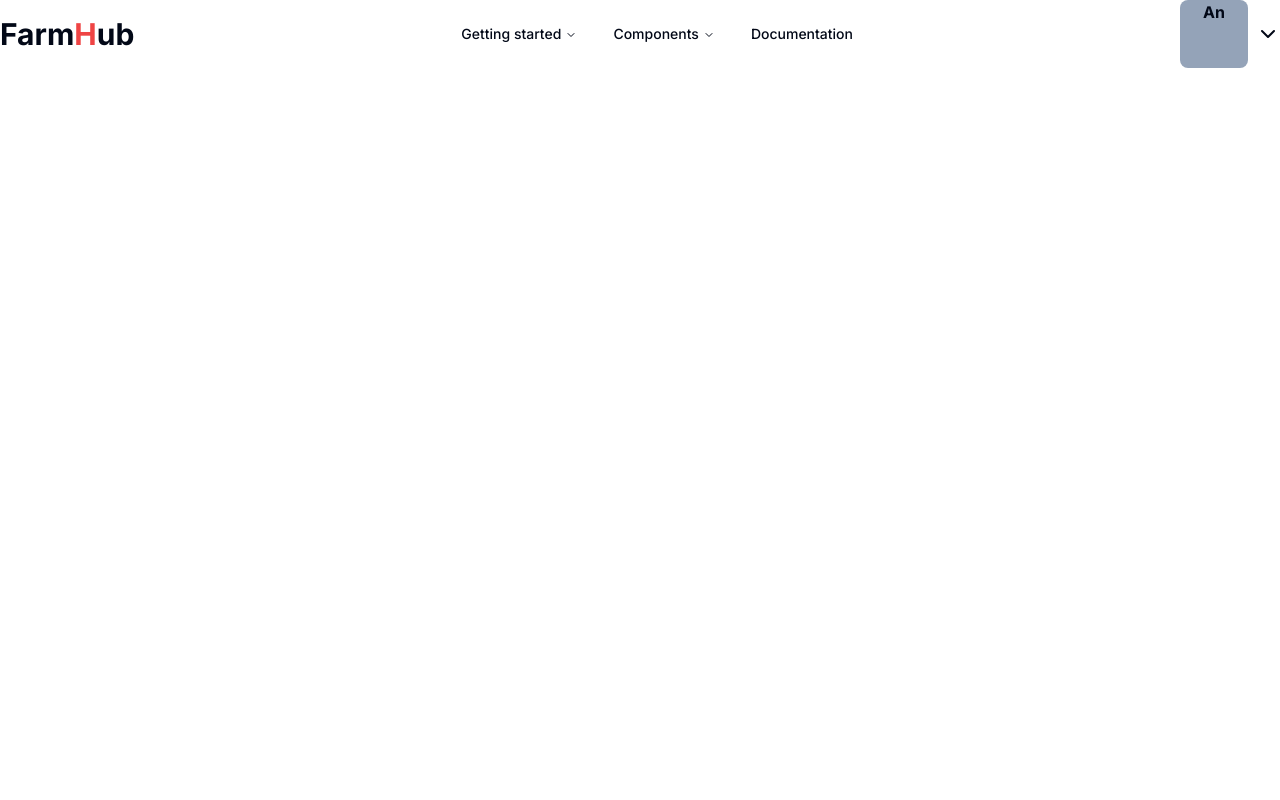
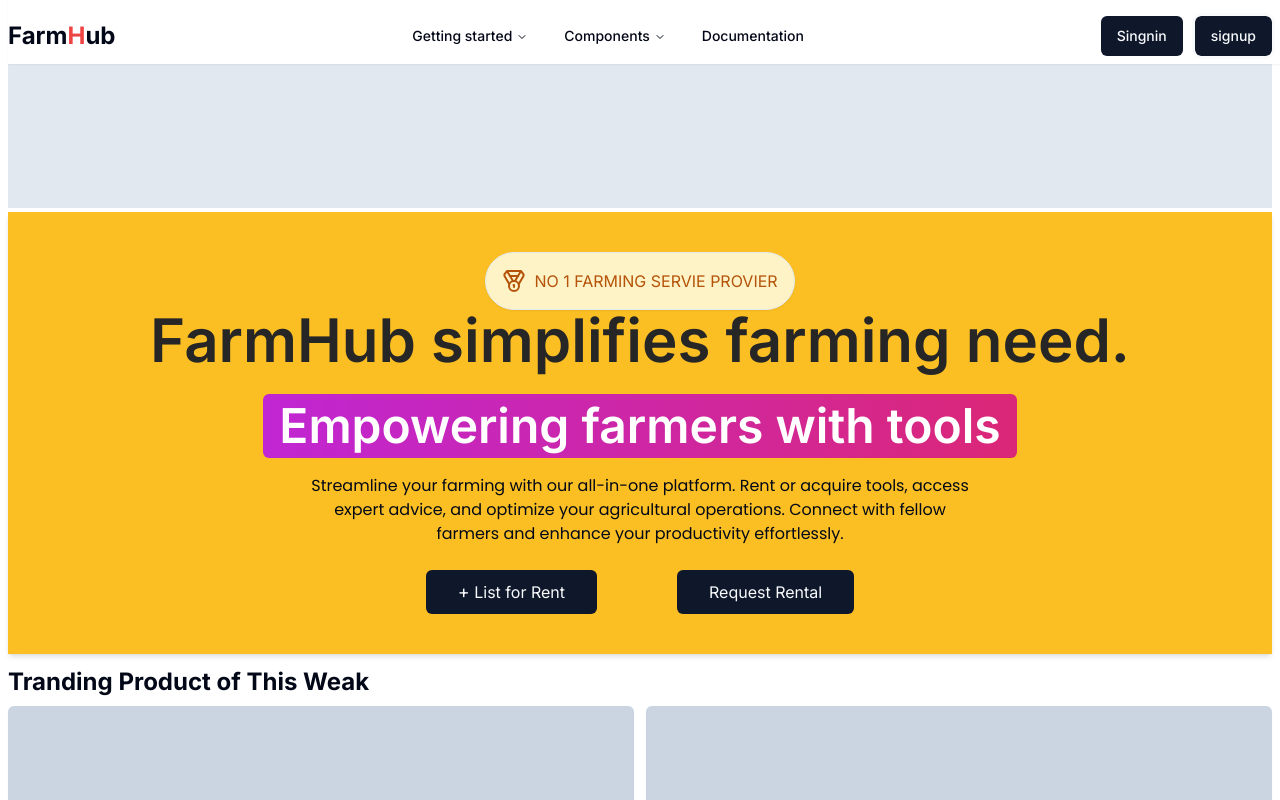
Before and after one commit to abhishek9773/Farmhub, a Next.js app: page / in a window 1280 px wide. Shown: the top 800 px of the page. Built offline with nearby package versions, Linux system fonts and the light colour scheme.

Commit message:
working on Home page ui

```diff
--- /dev/null
+++ b/src/app/_component/Carosal.tsx
@@ -0,0 +1,9 @@
+import React from "react";
+
+const Carosal = () => {
+  return (
+    <div className="hidden sm:block w-[100%] h-[200px] bg-slate-200"></div>
+  );
+};
+
+export default Carosal;
--- /dev/null
+++ b/src/app/_component/Hero.tsx
@@ -0,0 +1,52 @@
+import { Button } from "@/components/ui/button";
+import { cn } from "@/lib/utils";
+import { Medal, Tractor } from "lucide-react";
+import Link from "next/link";
+import React from "react";
+import { Poppins } from "next/font/google";
+const textFont = Poppins({
+  subsets: ["latin"],
+  weight: ["100", "200", "300", "400", "500", "600", "700", "800", "900"],
+});
+
+const Hero = () => {
+  return (
+    <div className="flex items-center justify-center flex-col bg-amber-400 my-1 shadow-md w-screen md:w-[100%] h-screen md:h-[100%] md:py-10 ">
+      <div className="flex items-center justify-center flex-col ">
+        <div className=" flex items-center border shadow-sm  p-4 bg-amber-100 text-amber-700 rounded-full uppercase sm:text-center text-center">
+          <Medal className="h-6 w-6 mr-2" />
+          No 1 farming Servie provier
+        </div>
+        <h1 className="text-3xl md:text-6xl text-center text-neutral-800 mb-6 font-semibold">
+          FarmHub simplifies farming need.
+        </h1>
+        <div className="text-2xl font-semibold md:text-5xl bg-gradient-to-r from-fuchsia-600 to-pink-600 text-white px-4 p-2 rounded-md">
+          Empowering farmers with tools
+        </div>
+        <div
+          className={cn(
+            "text-sm md:text-base text-netrual-400 mt-4 max-w-xs md:max-w-2xl text-center mx-auto",
+            textFont.className
+          )}
+        >
+          Streamline your farming with our all-in-one platform. Rent or acquire
+          tools, access expert advice, and optimize your agricultural
+          operations. Connect with fellow farmers and enhance your productivity
+          effortlessly.
+        </div>
+        <div className="flex gap-4 sm:gap-10 md:gap-20 items-center justify-center">
+          <Button className="mt-6 text-md font-normal " size={"lg"}>
+            <Link href="/sign-up">
+              <span className="text-lg">+</span> List for Rent
+            </Link>
+          </Button>
+          <Button className="mt-6 text-md font-normal" size={"lg"}>
+            Request Rental
+          </Button>
+        </div>
+      </div>
+    </div>
+  );
+};
+
+export default Hero;
--- a/src/app/_component/Navbar.tsx
+++ b/src/app/_component/Navbar.tsx
@@ -1,24 +1,48 @@
 import React from "react";
 import { NavigationMenuDemo } from "./NavigationMenu";
 import { ChevronDown, ChevronUp } from "lucide-react";
+import { Button } from "@/components/ui/button";
 
+const isLogin = false;
 const Navbar = () => {
   return (
-    <div className="flex justify-between items-center">
+    <div className=" fixed top-0  z-50 flex justify-between items-center  shadow-sm pt-4 pb-2  w-full pr-4 bg-white">
       <div>
-        <h1 className="font-bold text-3xl block">
+        <h1 className="font-bold text-2xl sm:tex-3xl block">
           Farm<span className="text-red-500">H</span>ub
         </h1>
       </div>
       <div>
         <NavigationMenuDemo />
       </div>
-      <div className="flex gap-2 items-center justify-between">
-        <div className="rounded-lg bg-slate-400 h-[68px] w-[68px] text-center">
-          {false ? <img></img> : <p className=" text-center font-bold ">An</p>}
+      {isLogin ? (
+        <div className="  flex gap-2 items-center justify-between ">
+          <div>
+            <Button className="text-lg font-normal px-4 " size={"lg"}>
+              + List for Rant
+            </Button>
+          </div>
+          <div className=" rounded-full bg-fuchsia-500 h-[68px] w-[68px] items-center cursor-pointer text-center">
+            {false ? (
+              <img></img>
+            ) : (
+              <p className=" text-center font-normal py-5 ">An</p>
+            )}
+          </div>
+          <div className=" cursor-pointer">
+            {true ? <ChevronDown /> : <ChevronUp />}
+          </div>
         </div>
-        <div>{true ? <ChevronDown /> : <ChevronUp />}</div>
-      </div>
+      ) : (
+        <div className="flex items-center justify-between gap-2 sm:gap-3">
+          <div className="">
+            <Button>Singnin</Button>
+          </div>
+          <div>
+            <Button className="outline">signup</Button>
+          </div>
+        </div>
+      )}
     </div>
   );
 };
--- a/src/app/_component/NavigationMenu.tsx
+++ b/src/app/_component/NavigationMenu.tsx
@@ -54,7 +54,7 @@ const components: { title: string; href: string; description: string }[] = [
 
 export function NavigationMenuDemo() {
   return (
-    <NavigationMenu>
+    <NavigationMenu className="hidden sm:block">
       <NavigationMenuList>
         <NavigationMenuItem>
           <NavigationMenuTrigger>Getting started</NavigationMenuTrigger>
--- /dev/null
+++ b/src/app/_component/TrandingProduct.tsx
@@ -0,0 +1,21 @@
+import React from "react";
+
+const TrandingProduct = () => {
+  return (
+    <div className="py-2">
+      <div>
+        <p className="font-bold text-2xl ">Tranding Product of This Weak </p>
+      </div>
+      <div className="grid grid-cols-1 md:grid-cols-2 gap-1 md:gap-3 my-2 ">
+        {[1, 1, 1, 1, 1, 1].map(() => (
+          <div className="flex  h-[180px] bg-slate-300  justify-center items-center rounded-md shadow-sm">
+            <div className=""></div>
+            <div></div>
+          </div>
+        ))}
+      </div>
+    </div>
+  );
+};
+
+export default TrandingProduct;
--- a/src/app/page.tsx
+++ b/src/app/page.tsx
@@ -1,11 +1,20 @@
 import { Button } from "@/components/ui/button";
 import React from "react";
 import Navbar from "./_component/Navbar";
+import Hero from "./_component/Hero";
+import Carosal from "./_component/Carosal";
+import TrandingProduct from "./_component/TrandingProduct";
 
 const page = () => {
   return (
-    <div>
+    <div className="m-2">
       <Navbar />
+      <Carosal />
+
+      <Hero />
+      <TrandingProduct />
+      <Hero />
+      <Hero />
     </div>
   );
 };
--- a/tailwind.config.ts
+++ b/tailwind.config.ts
@@ -11,14 +11,18 @@ const config = {
   ],
   prefix: "",
   theme: {
-    container: {
-      center: true,
-      padding: "2rem",
-      screens: {
-        "2xl": "1400px",
+    // container: {
+    //   center: true,
+    //   padding: "2rem",
+    //   screens: {
+    //     "2xl": "1400px",
+    //   },
+    // },
+    extend: {
+      container: {
+        center: true,
+        padding: "2px",
       },
-    },
-    extend: {
       fontFamily: {
         sans: ["var(--font-sans)", ...fontFamily.sans],
       },
```
